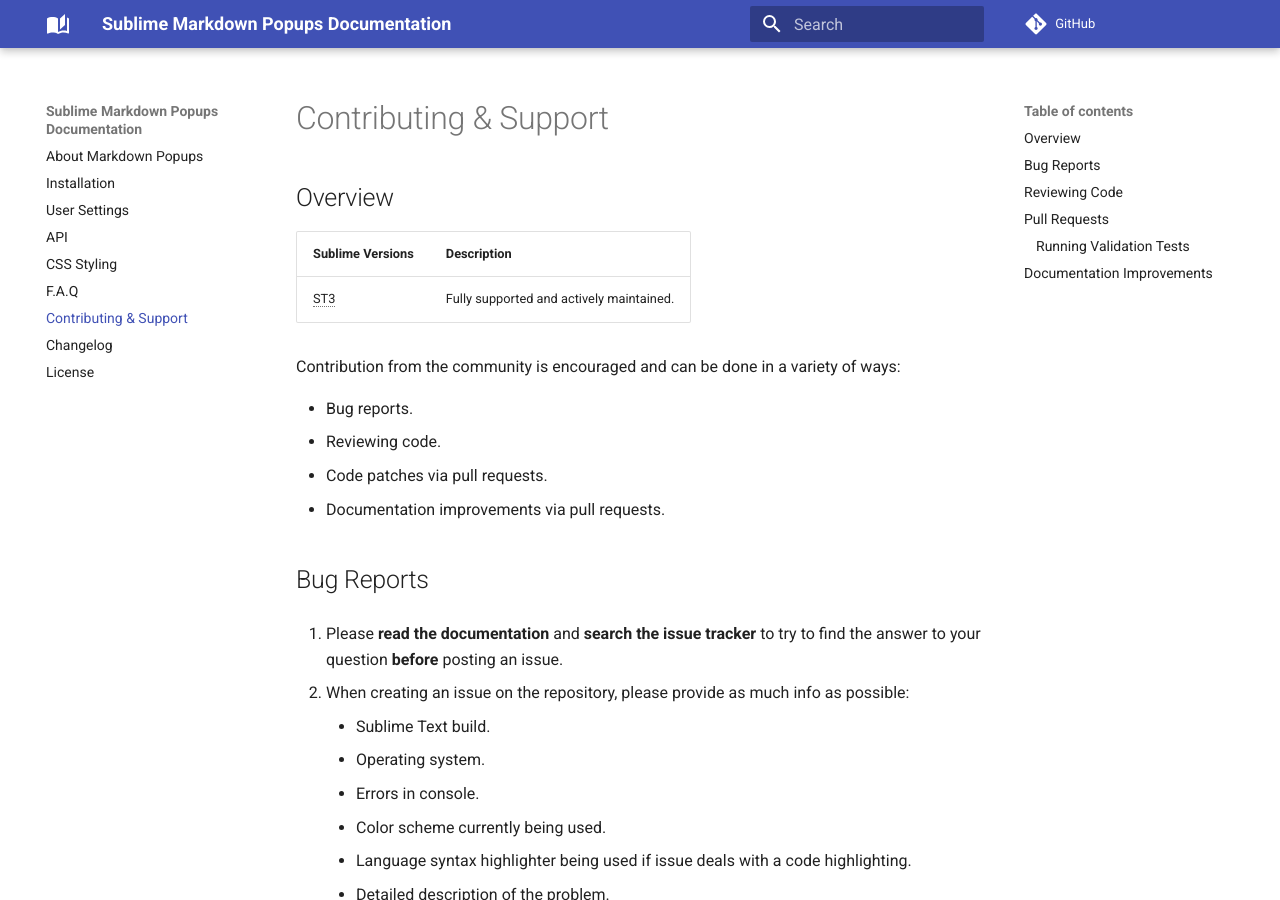
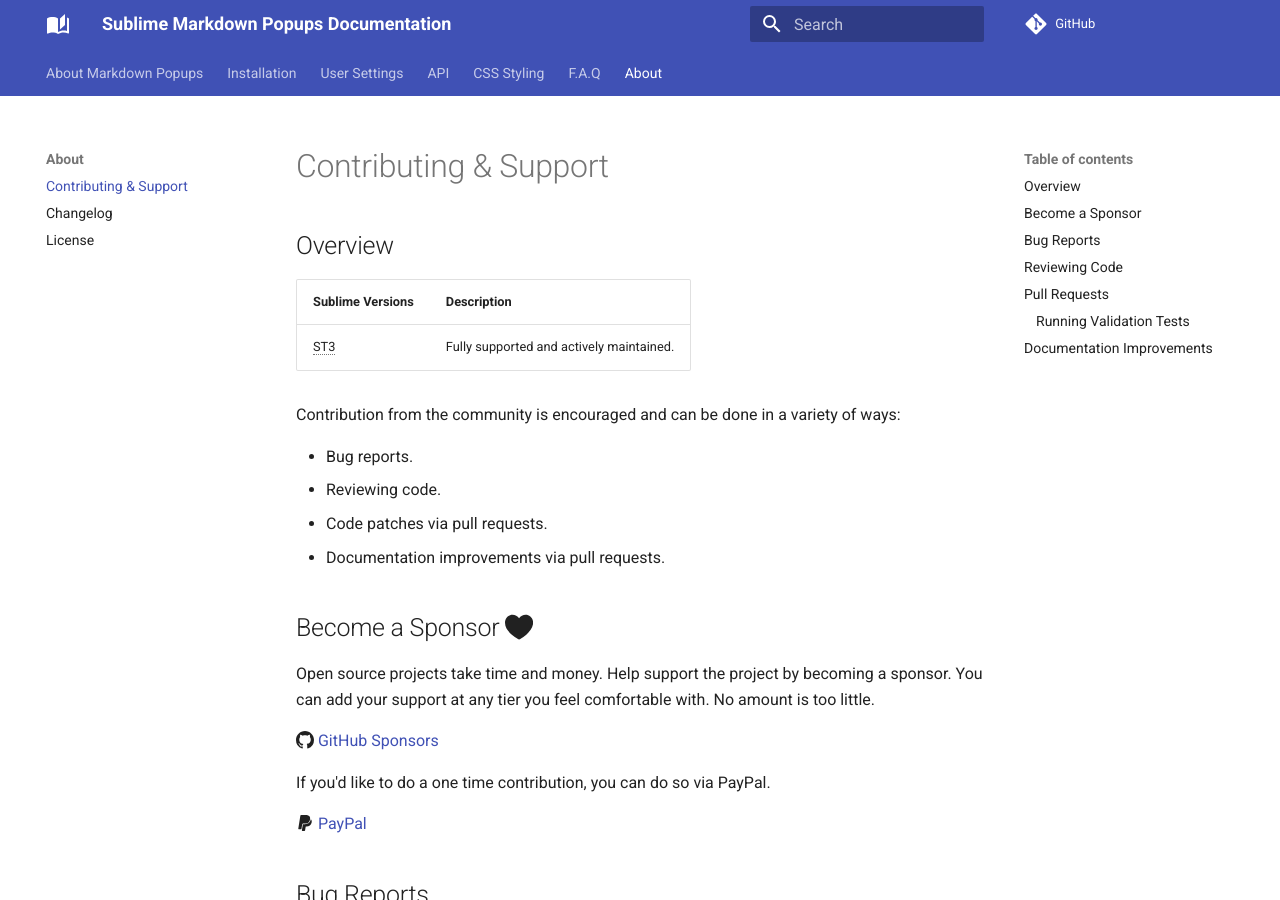
Before and after one commit to facelessuser/sublime-markdown-popups, an MkDocs documentation site: the page built from docs/src/markdown/about/contributing.md, in a window 1280 px wide and 900 px high. Built offline with MkDocs 1.6.1 and Material for MkDocs 9.7.7, drawn with Linux system fonts in a browser that asks for light colours; comment, search, counter and statistics services are not loaded.

Commit message:
Update docs and add funding info

```diff
--- a/docs/src/markdown/contributing.md
+++ b/docs/src/markdown/about/contributing.md
@@ -12,6 +12,17 @@
 - Reviewing code.
 - Code patches via pull requests.
 - Documentation improvements via pull requests.
+
+## Become a Sponsor :octicons-heart-fill-16:{: .heart-throb}
+
+Open source projects take time and money. Help support the project by becoming a sponsor. You can add your support at
+any tier you feel comfortable with. No amount is too little.
+
+:octicons-mark-github-16: [GitHub Sponsors ](https://github.com/sponsors/facelessuser)
+
+If you'd like to do a one time contribution, you can do so via PayPal.
+
+:fontawesome-brands-paypal: [PayPal](https://www.paypal.me/facelessuser)
 
 ## Bug Reports
 
--- a/docs/src/requirements.txt
+++ b/docs/src/requirements.txt
@@ -1,4 +1,4 @@
-mkdocs_pymdownx_material_extras>=1.0.6
+mkdocs_pymdownx_material_extras>=1.0.7
 mkdocs-git-revision-date-localized-plugin
 mkdocs-minify-plugin
 pyspelling
--- /dev/null
+++ b/docs/theme/announce.html
@@ -0,0 +1,5 @@
+<a href="{{ 'about/contributing/#become-a-sponsor' | url }}">Sponsorship</a>
+is now available!
+<span class="twemoji heart-throb">
+  <svg xmlns="http://www.w3.org/2000/svg" width="16" height="16" viewBox="0 0 16 16"><path fill-rule="evenodd" d="M7.655 14.916L8 14.25l.345.666a.752.752 0 01-.69 0zm0 0L8 14.25l.345.666.002-.001.006-.003.018-.01a7.643 7.643 0 00.31-.17 22.08 22.08 0 003.433-2.414C13.956 10.731 16 8.35 16 5.5 16 2.836 13.914 1 11.75 1 10.203 1 8.847 1.802 8 3.02 7.153 1.802 5.797 1 4.25 1 2.086 1 0 2.836 0 5.5c0 2.85 2.045 5.231 3.885 6.818a22.075 22.075 0 003.744 2.584l.018.01.006.003h.002z"/></svg>
+</span>
--- a/mkdocs.yml
+++ b/mkdocs.yml
@@ -9,6 +9,7 @@
 docs_dir: docs/src/markdown
 theme:
   name: material
+  custom_dir: docs/theme
   palette:
     primary: drac-purple
     accent: drac-purple
@@ -17,6 +18,8 @@
   font:
     text: Roboto
     code: Roboto Mono
+  features:
+    - tabs
 
 nav:
   - About Markdown Popups: index.md
@@ -25,9 +28,10 @@
   - API: api.md
   - CSS Styling: styling.md
   - F.A.Q: faq.md
-  - Contributing &amp; Support: contributing.md
-  - Changelog: changelog.md
-  - License: license.md
+  - About:
+    - Contributing &amp; Support: about/contributing.md
+    - Changelog: about/changelog.md
+    - License: about/license.md
 
 markdown_extensions:
   - markdown.extensions.toc:
@@ -95,6 +99,7 @@
       separator: "\uff0b"
   - pymdownx.details:
   - pymdownx.tabbed:
+  - pymdownx.saneheaders:
 
 extra:
   social:
```
Also changed, not shown: docs/src/markdown/about/changelog.md (renamed from docs/src/markdown/changelog.md), docs/src/markdown/about/license.md (renamed from docs/src/markdown/license.md), 1 other file.
